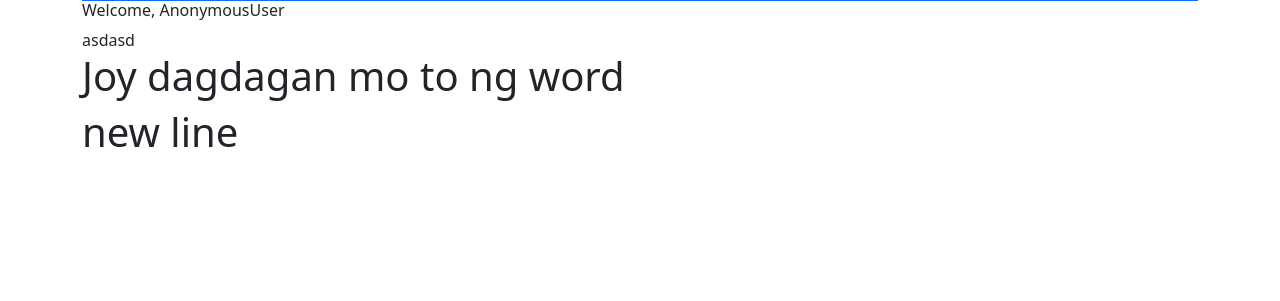
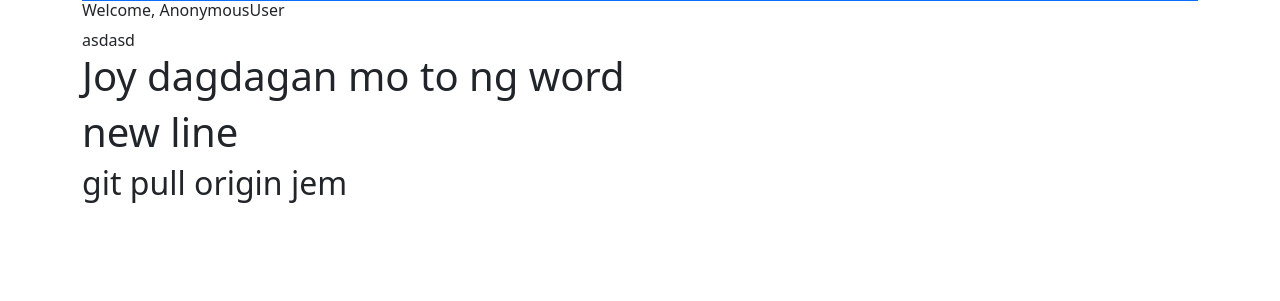
Before and after one commit to jemgithub0418/practice, a Django app: page / in a window 1280 px wide. Shown: the part 55-356 px from the top of the page. Run offline with Django 3.2, Linux system fonts and the light colour scheme.

Commit message:
git pull origin jem

```diff
--- a/templates/main/home.html
+++ b/templates/main/home.html
@@ -9,4 +9,5 @@
     asdasd
     <h1>Joy dagdagan mo to ng word</h1>
     <h1> new line</h1>
+    <h2>git pull origin jem</h2>
 {% endblock %}
```
